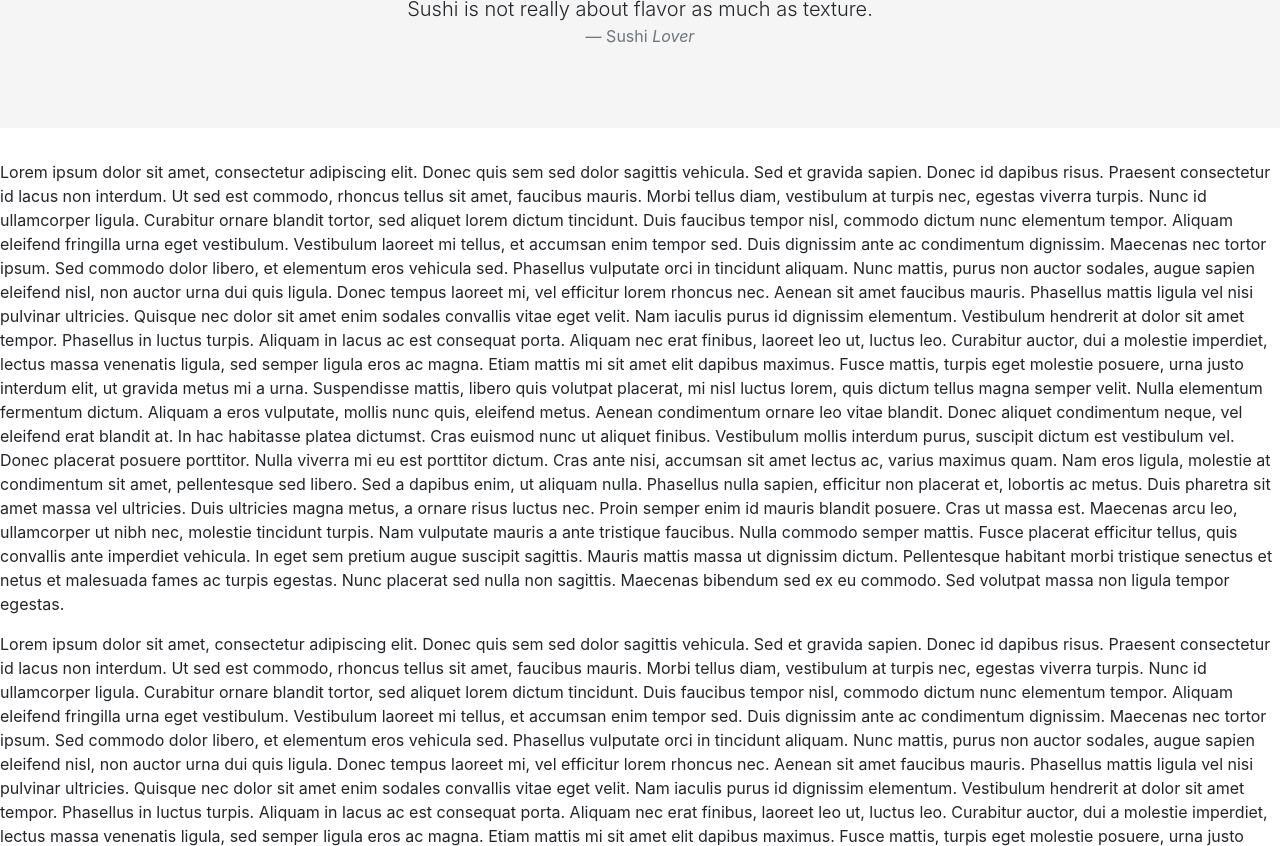
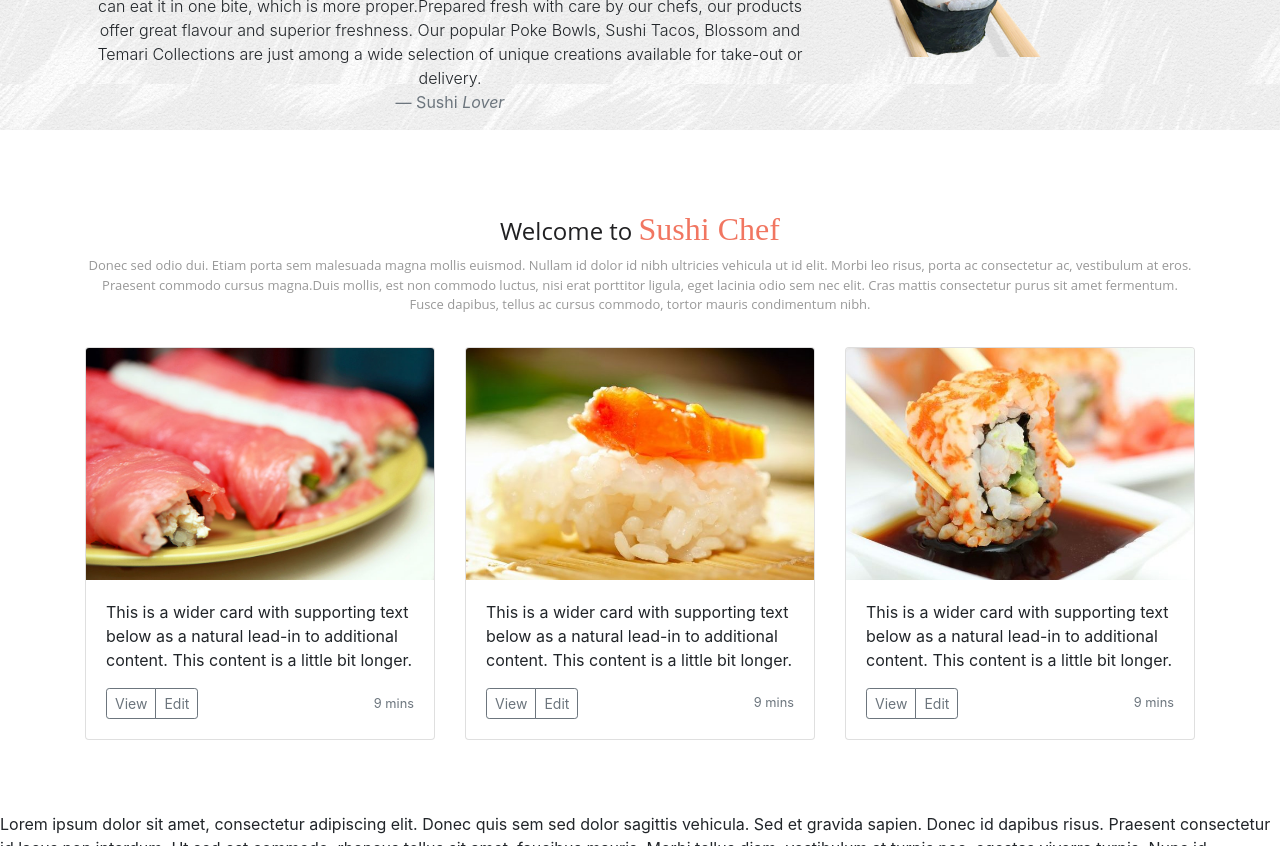
Before and after one commit to avishkakavindu/front-end-Sushi-Chef, a website: page index.html in a window 1280 px wide. Shown: the part 742-1588 px from the top of the page. Drawn offline with nearby package versions, Linux system fonts and the light colour scheme.

Commit message:
album added

```diff
--- a/css/styles.css
+++ b/css/styles.css
@@ -45,9 +45,14 @@
         left: auto;
         right: auto;
         width: 50%;
-        height: 70%;
+        top: 25%;
         right:0;
         z-index: 0;
+    }
+
+    #sushi {
+        left: 20vh;
+        top: 30vh;
     }
   }
 
@@ -59,14 +64,13 @@
 
 .carousel .carousel-item img {
     position: absolute;
-    top: 0;
-    left: 0;
-    min-height: 300px; }
+
+    }
 
     #sushi {
         z-index: 1;
         top: 20vh;
-        left: 5vh;
+
     }
 
 .carousel-caption > h1 {
@@ -118,9 +122,42 @@
 /* --- jumbotron --- */
 .jumbotron {
     background-color: #f5f5f5;
+    padding-top: 5vh;
+    padding-bottom: 0;
+    background: url("../img/background.png");
 }
 
 .jumbotron  h1 {
     font-family: 'Brush Script MT';
     align-self: center;
 }
+
+.jumbotron img {
+    top: 0;
+    right: 0;
+    width: 200px;
+}
+
+.jumbotron p {
+    font-size: 2vh;
+}
+/* --- */
+
+#welcome span {
+    font-family: 'Brush Script MT';
+    font-size: xx-large;
+    color : #f17661;
+}
+
+#welcome h2 {
+    font-family: 'Open Sans';
+    font-style: normal;
+    color: #202022;
+    font-size: x-large;
+}
+
+#welcome p {
+    font-family: 'Open Sans';
+    font-size: small;
+    color: #989898;
+}
--- a/index.html
+++ b/index.html
@@ -100,7 +100,7 @@
               <div class="carousel-item active">
                 <div class="">
                     <img src="img/transparent.png" class="d-block w-100" alt="...">
-                    <img src="img/sushi.png" class="d-block d-none img-fluid center-block mx-auto animate__animated animate__fadeInDown animate__delay-1s" alt="..." id="sushi">
+                    <img src="img/sushi.png" class="d-block d-none img-fluid animate__animated animate__fadeInDown animate__delay-1s" alt="..." id="sushi">
                     <img src="img/bamboo.png" class="d-block d-none img-fluid animate__animated animate__fadeInUp" alt="..." style="left: 0">
                 </div>
 
@@ -144,14 +144,83 @@
     <section>
         <div class="jumbotron jumbotron-fluid">
             <div class="container">
-              <h1 class="display-5 text-center">Sushi Chef</h1>
-              <blockquote class="blockquote text-center">
-                <p class="mb-0 lead">Sushi is not really about flavor as much as texture. <span class="d-none">Everything is usually made bite-size so you can eat it in one bite, which is more proper.Prepared fresh with care by our chefs, our products offer great flavour and superior freshness. Our popular Poke Bowls, Sushi Tacos, Blossom and Temari Collections are just among a wide selection of unique creations available for take-out or delivery.</span></p>
-                <footer class="blockquote-footer">Sushi <cite title="Source Title">Lover</cite></footer>
-              </blockquote>
+                <div class="row">
+                    <div class="col-12 col-sm-8">
+                        <h1 class="display-5 text-center">Sushi Chef</h1>
+                        <blockquote class="blockquote text-center">
+                            <p class="mb-0 lead">Sushi is not really about flavor as much as texture. Everything is usually made bite-size so you can eat it in one bite, which is more proper.Prepared fresh with care by our chefs, our products offer great flavour and superior freshness. Our popular Poke Bowls, Sushi Tacos, Blossom and Temari Collections are just among a wide selection of unique creations available for take-out or delivery.</p>
+                            <footer class="blockquote-footer">Sushi <cite title="Source Title">Lover</cite></footer>
+                        </blockquote>
+                    </div>
+                    <div class="col-12 col-sm d-none d-sm-block">
+                        <img src="img/chopsticks.png">
+                    </div>
+              </div>
             </div>
           </div>
     </section>
+
+    <div class="album py-5">
+        <div class="container">
+            <div class="text-center pb-3" id="welcome">
+                <h2 class="display-5">
+                    Welcome to <span>Sushi Chef</span>
+                </h2>
+                <p>
+                    Donec sed odio dui. Etiam porta sem malesuada magna mollis euismod. Nullam id dolor id nibh ultricies vehicula ut id elit. Morbi leo risus, porta ac consectetur ac, vestibulum at eros. Praesent commodo cursus magna.Duis mollis, est non commodo luctus, nisi erat porttitor ligula, eget lacinia odio sem nec elit. Cras mattis consectetur purus sit amet fermentum. Fusce dapibus, tellus ac cursus commodo, tortor mauris condimentum nibh.
+                </p>
+            </div>
+
+          <div class="row">
+            <div class="col-md-4">
+              <div class="card mb-4 box-shadow">
+                <img class="card-img-top" src="img/img1.jpg" alt="Card image cap">
+                <div class="card-body">
+                  <p class="card-text">This is a wider card with supporting text below as a natural lead-in to additional content. This content is a little bit longer.</p>
+                  <div class="d-flex justify-content-between align-items-center">
+                    <div class="btn-group">
+                      <button type="button" class="btn btn-sm btn-outline-secondary">View</button>
+                      <button type="button" class="btn btn-sm btn-outline-secondary">Edit</button>
+                    </div>
+                    <small class="text-muted">9 mins</small>
+                  </div>
+                </div>
+              </div>
+            </div>
+            <div class="col-md-4">
+              <div class="card mb-4 box-shadow">
+                <img class="card-img-top" src="img/img2.jpg" alt="Card image cap">
+                <div class="card-body">
+                  <p class="card-text">This is a wider card with supporting text below as a natural lead-in to additional content. This content is a little bit longer.</p>
+                  <div class="d-flex justify-content-between align-items-center">
+                    <div class="btn-group">
+                      <button type="button" class="btn btn-sm btn-outline-secondary">View</button>
+                      <button type="button" class="btn btn-sm btn-outline-secondary">Edit</button>
+                    </div>
+                    <small class="text-muted">9 mins</small>
+                  </div>
+                </div>
+              </div>
+            </div>
+            <div class="col-md-4">
+              <div class="card mb-4 box-shadow">
+                <img class="card-img-top" src="img/img3.jpg" alt="Card image cap">
+                <div class="card-body">
+                  <p class="card-text">This is a wider card with supporting text below as a natural lead-in to additional content. This content is a little bit longer.</p>
+                  <div class="d-flex justify-content-between align-items-center">
+                    <div class="btn-group">
+                      <button type="button" class="btn btn-sm btn-outline-secondary">View</button>
+                      <button type="button" class="btn btn-sm btn-outline-secondary">Edit</button>
+                    </div>
+                    <small class="text-muted">9 mins</small>
+                  </div>
+                </div>
+              </div>
+            </div>
+          </div>
+        </div>
+      </div>
+
 
 
     <p>Lorem ipsum dolor sit amet, consectetur adipiscing elit. Donec quis sem sed dolor sagittis vehicula. Sed et gravida sapien. Donec id dapibus risus. Praesent consectetur id lacus non interdum. Ut sed est commodo, rhoncus tellus sit amet, faucibus mauris. Morbi tellus diam, vestibulum at turpis nec, egestas viverra turpis. Nunc id ullamcorper ligula. Curabitur ornare blandit tortor, sed aliquet lorem dictum tincidunt. Duis faucibus tempor nisl, commodo dictum nunc elementum tempor. Aliquam eleifend fringilla urna eget vestibulum. Vestibulum laoreet mi tellus, et accumsan enim tempor sed.
```
Also changed, not shown: img/background.png (added), img/chopsticks.png (added), img/img1.jpg (added), img/img2.jpg (added), img/img3.jpg (added).
